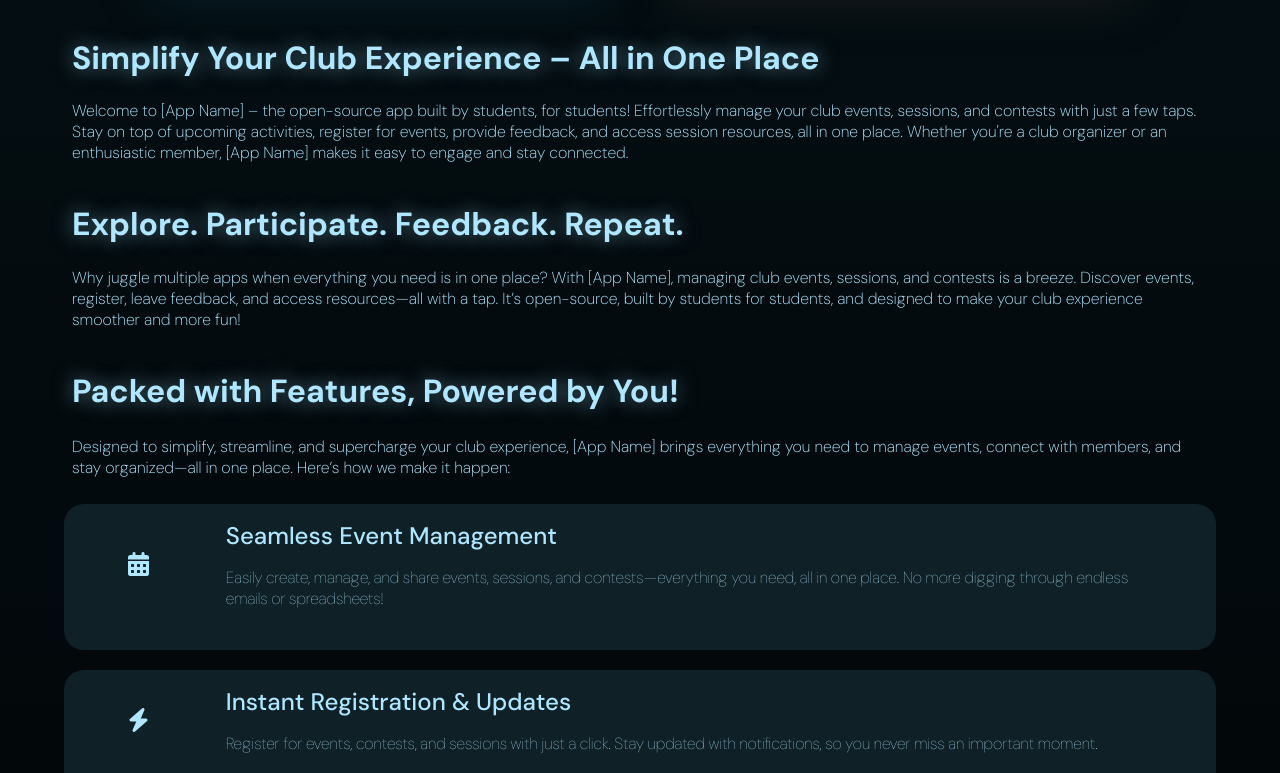
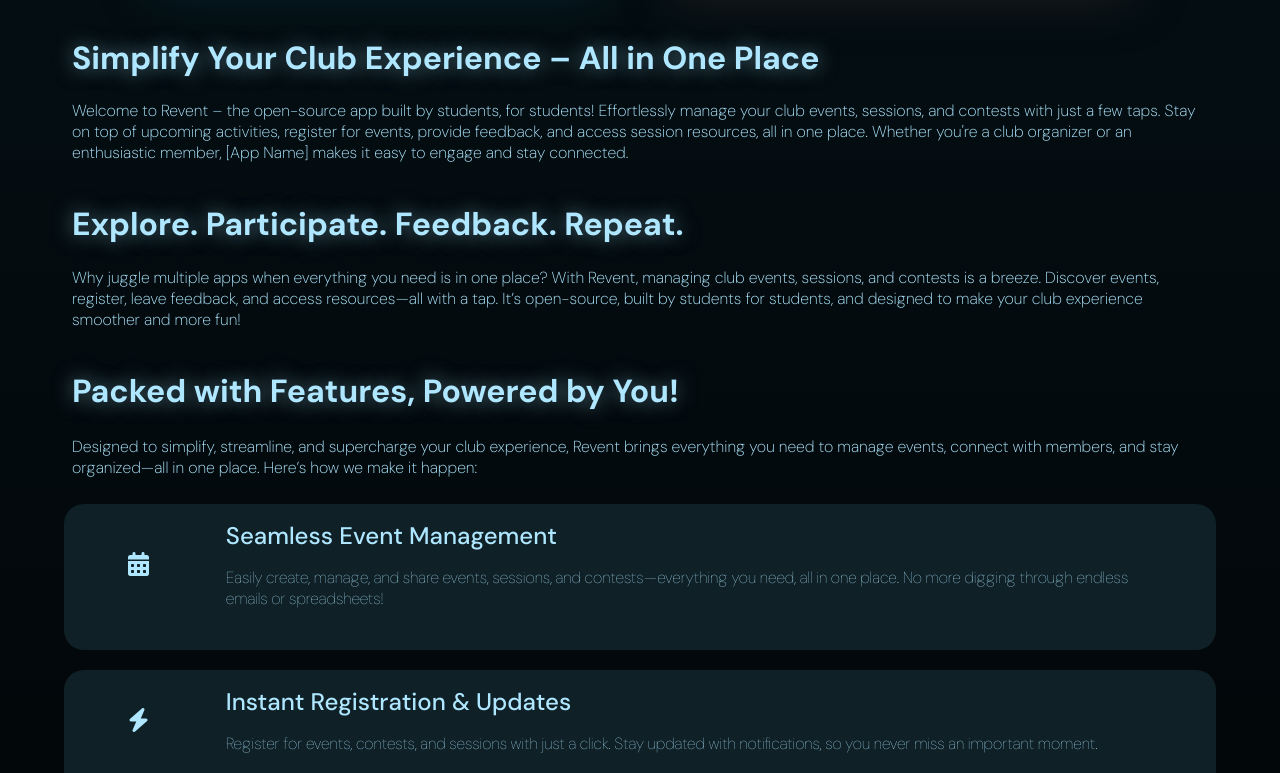
Before and after one commit to LestlinRobins/Event-Management-Landing-Page, a plain HTML site: page index.html in a window 1280 px wide. Shown: the part 1368-2141 px from the top of the page. Drawn offline with Linux system fonts and the light colour scheme; no server answers.

Commit message:
Removed App Name and replaced with Revent

```diff
--- a/index.html
+++ b/index.html
@@ -70,19 +70,19 @@
         Simplify Your Club Experience – All in One Place
       </h1>
       <p class="about-text">
-        Welcome to [App Name] – the open-source app built by students, for
-        students! Effortlessly manage your club events, sessions, and contests
-        with just a few taps. Stay on top of upcoming activities, register for
-        events, provide feedback, and access session resources, all in one
-        place. Whether you're a club organizer or an enthusiastic member, [App
-        Name] makes it easy to engage and stay connected.
+        Welcome to Revent – the open-source app built by students, for students!
+        Effortlessly manage your club events, sessions, and contests with just a
+        few taps. Stay on top of upcoming activities, register for events,
+        provide feedback, and access session resources, all in one place.
+        Whether you're a club organizer or an enthusiastic member, [App Name]
+        makes it easy to engage and stay connected.
       </p>
     </div>
     <div class="about-section">
       <h1 class="about-heading">Explore. Participate. Feedback. Repeat.</h1>
       <p class="about-text">
         Why juggle multiple apps when everything you need is in one place? With
-        [App Name], managing club events, sessions, and contests is a breeze.
+        Revent, managing club events, sessions, and contests is a breeze.
         Discover events, register, leave feedback, and access resources—all with
         a tap. It’s open-source, built by students for students, and designed to
         make your club experience smoother and more fun!
@@ -92,7 +92,7 @@
       <h1 class="features-heading">Packed with Features, Powered by You!</h1>
       <p class="features-text">
         Designed to simplify, streamline, and supercharge your club experience,
-        [App Name] brings everything you need to manage events, connect with
+        Revent brings everything you need to manage events, connect with
         members, and stay organized—all in one place. Here’s how we make it
         happen:
       </p>
@@ -154,7 +154,7 @@
         <span class="heart">❤️</span>
       </h1>
       <p class="open-source-section-text">
-        [App Name] is open-source, which means it’s not just ours—it’s
+        Revent is open-source, which means it’s not just ours—it’s
         <i>everyone’s</i>. Want to fix a bug, add a feature, or just make it
         cooler? Jump into the code and make your mark! It’s like a community
         project, but without the awkward group project meetings. So, come on in,
@@ -219,7 +219,7 @@
         <p>
           Made with
           <span class="heart">❤️</span>
-          by [App Name] Team
+          by Revent Team
         </p>
       </div>
     </div>
```
